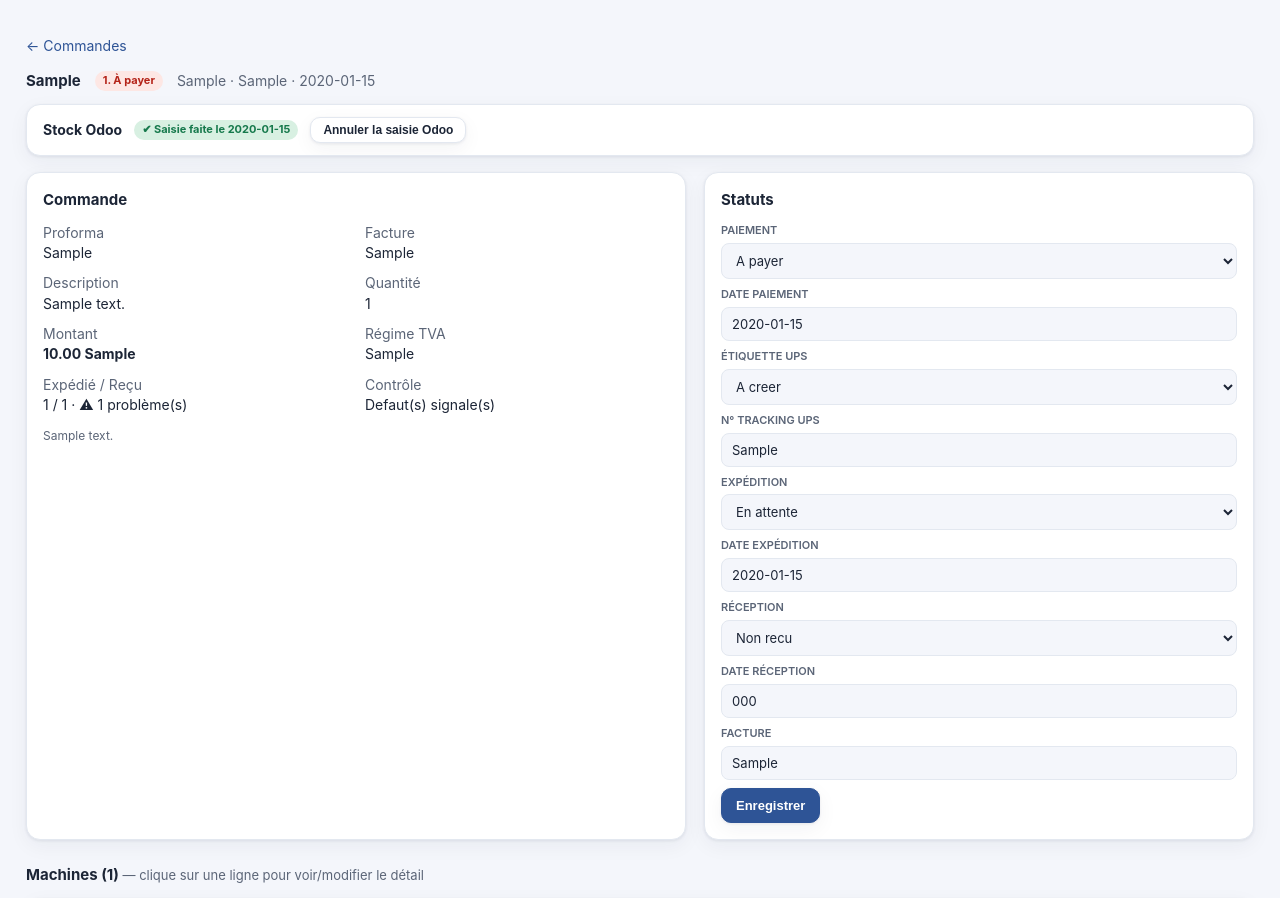
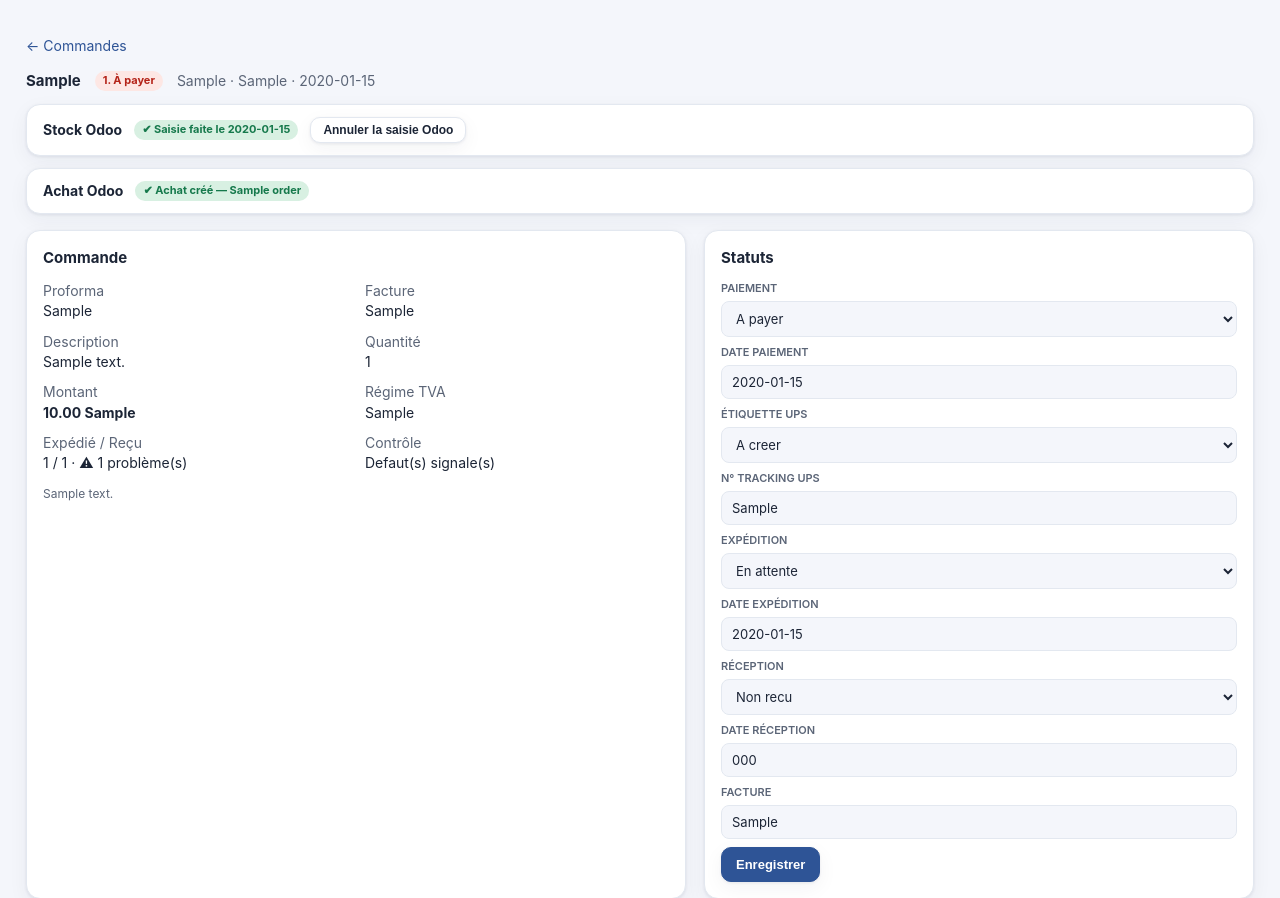
Before and after one commit to edouarddeliant-cmd/suivicommande, a FastAPI app: page /orders/1 in a window 1280 px wide. Shown: the part 66-964 px from the top of the page. Run offline with FastAPI, Linux system fonts and the light colour scheme; tables that the repository leaves empty hold one stand-in row (values such as "Sample post").

Commit message:
Update order_detail.html

```diff
--- a/app/templates/order_detail.html
+++ b/app/templates/order_detail.html
@@ -7,6 +7,11 @@
   <span class="badge b-{{ v.action_cls }}">{{ v.action }}</span>
   <span class="muted">{{ o.fournisseur }} · {{ o.pays }} · {{ o.date_commande }}</span>
 </div>
+
+{% set _oq = request.query_params %}
+{% if _oq.get('odoo') == 'ok' %}<div style="background:#e7f7ec;border:1px solid #34c759;color:#1a7f37;padding:10px 14px;border-radius:8px;margin-top:12px">✔ Achat créé dans Odoo (brouillon). Vérifie-le puis confirme-le dans Odoo.</div>{% endif %}
+{% if _oq.get('odoo') == 'exists' %}<div style="background:#fff7e6;border:1px solid #f0ad4e;color:#8a6d3b;padding:10px 14px;border-radius:8px;margin-top:12px">Un achat existe déjà pour cette commande dans Odoo.</div>{% endif %}
+{% if _oq.get('odoo_err') %}<div style="background:#fdecea;border:1px solid #e5534b;color:#b42318;padding:10px 14px;border-radius:8px;margin-top:12px">⚠️ Odoo : {{ _oq.get('odoo_err') }}</div>{% endif %}
 
 <div class="panel" style="padding:12px 16px;margin-top:12px;display:flex;gap:12px;align-items:center;flex-wrap:wrap">
   <b>Stock Odoo</b>
@@ -21,6 +26,19 @@
     <form method="post" action="/orders/{{ o.id }}/stock" style="display:inline">
       <input type="hidden" name="etat" value="on">
       <button class="btn primary">📦 Marquer comme rentrée dans Odoo</button>
+    </form>
+  {% endif %}
+</div>
+
+<div class="panel" style="padding:12px 16px;margin-top:12px;display:flex;gap:12px;align-items:center;flex-wrap:wrap">
+  <b>Achat Odoo</b>
+  {% if o.odoo_po_id %}
+    <span class="badge b-green">✔ Achat créé{% if o.odoo_po_name %} — {{ o.odoo_po_name }}{% endif %}</span>
+    {% if odoo_base %}<a class="btn" style="padding:5px 12px;font-size:12px" href="{{ odoo_base }}/web#id={{ o.odoo_po_id }}&model=purchase.order&view_type=form" target="_blank" rel="noopener">Ouvrir dans Odoo</a>{% endif %}
+  {% else %}
+    <span class="muted">pas encore créé</span>
+    <form method="post" action="/orders/{{ o.id }}/odoo" style="display:inline">
+      <button class="btn primary">🧾 Créer l'achat dans Odoo (brouillon)</button>
     </form>
   {% endif %}
 </div>
```
